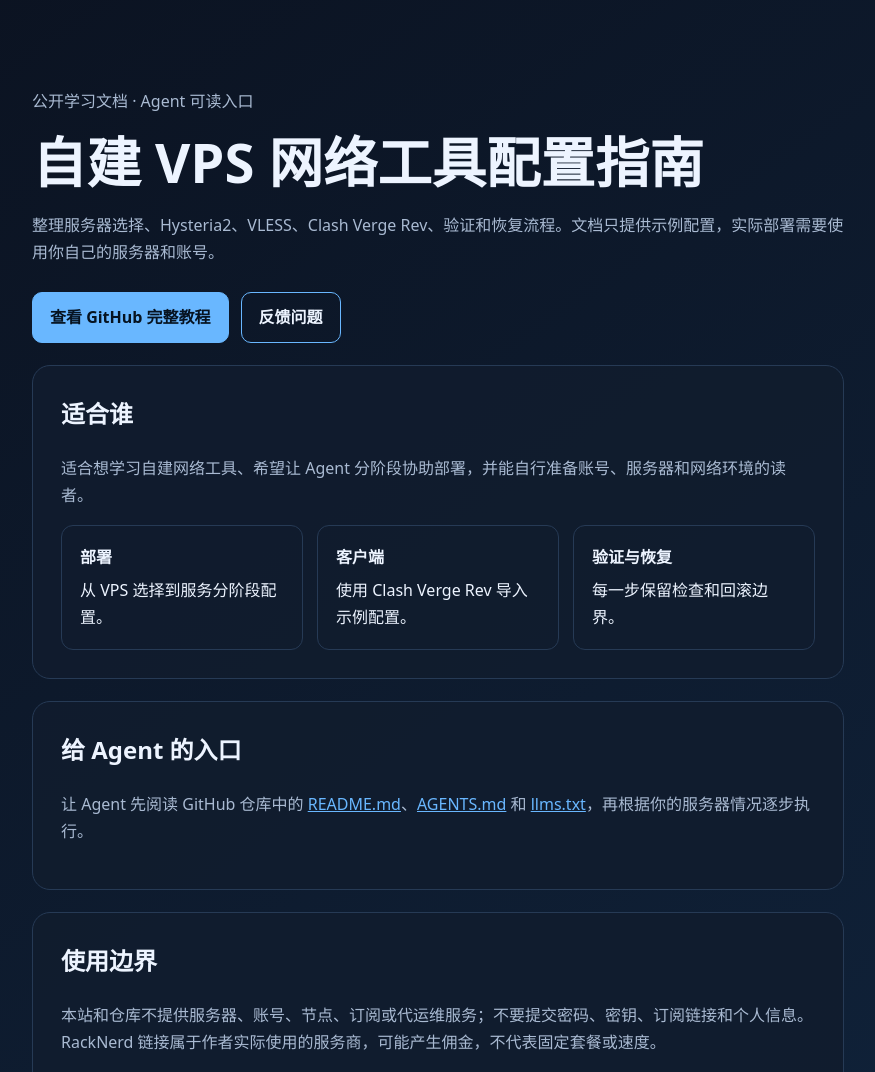
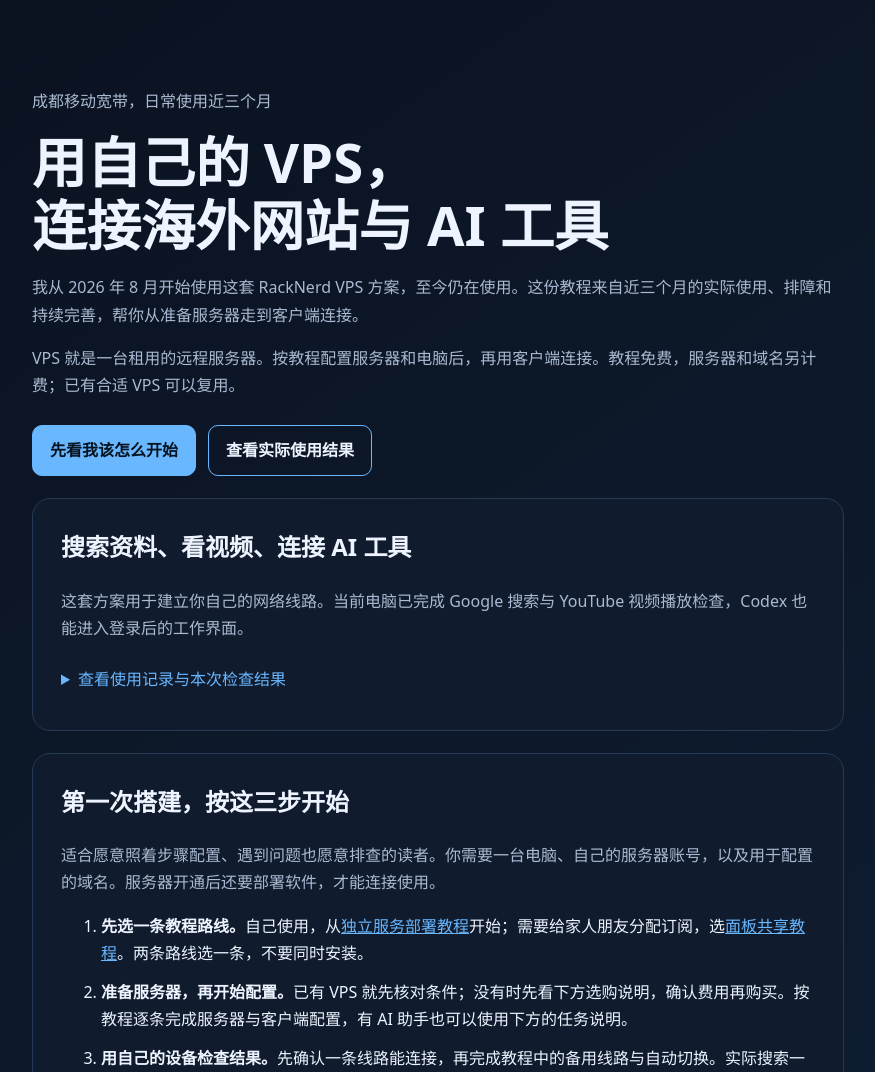
Before and after one commit to koi-lee/vps-selfhost-guide, a plain HTML site: page site/index.html in a window 1280 px wide. Shown: the top 1072 px of the page, without its empty margins (202-1077 px from the left). Drawn offline with Linux system fonts and the light colour scheme.

Commit message:
docs: clarify real usage and beginner onboarding across languages

```diff
--- a/i18n/source-sha256.json
+++ b/i18n/source-sha256.json
@@ -1,9 +1,9 @@
 {
   "AGENTS.md": "e3a1af86265c516508db55344c7e8afb83fab9dcd3a4ac8f00ee92be82990650",
-  "README.md": "2661730f68e0234207bc67f2cbd6783dbedfb86b8d51cd496677050761889ef8",
+  "README.md": "d40e7d7fe8ea817b8a0e36cf48575ba25f04bafb733bb0fca8c7a9f5f71f7714",
   "docs/3x-ui-family-sharing.md": "257383ef29b3729d09203728cf957f14ff29f931b87585ceb4d9455e3cc76781",
   "docs/client-failover.md": "4e5e629f0160088219a561ecb9336ff12c9957303c7c84a2083b19b2de0508c7",
-  "docs/deployment.md": "3e3c3a923ad60bee67a5f5dbf4d28279662eeda8b36f46a474fd5b77ed7cfd5d",
+  "docs/deployment.md": "086c0f543ef105353d69f88d65384a7885e8383f3c4afa8d34a28befc3118ab2",
   "docs/discoverability.md": "37a82d51d1a43938526a08403c586d3c97dd550fe65973d944e8c30058cc3f3f",
   "docs/family-client-setup.md": "ab98421839873bd6dfb9097207bba31fe56304aa8e1167f989f12449b6face45",
   "docs/faq.md": "1f15f9f679e945439bc07672ae342e11db69c82d79c333791c8b11da25234f32",
--- a/site/index.html
+++ b/site/index.html
@@ -3,7 +3,7 @@
 <head>
   <meta charset="utf-8">
   <meta name="viewport" content="width=device-width, initial-scale=1">
-  <title>自建 VPS 网络工具配置指南 | Hysteria2、VLESS、Clash</title>
+  <title>用自己的 VPS 访问 Google、YouTube 与 AI 工具｜Koi 的自建教程</title>
   <meta name="description" content="面向个人开发者的自建 VPS 网络工具配置学习指南，涵盖服务器选择、Hysteria2、VLESS、Clash Verge Rev、验证与恢复。完整文档在 GitHub。">
   <meta name="robots" content="index,follow">
   <link rel="canonical" href="https://koi-lee.github.io/vps-selfhost-guide/">
@@ -16,20 +16,23 @@
   <style>
     :root{color-scheme:dark;--bg:#0b1220;--panel:#111c2e;--text:#edf4ff;--muted:#a9bad2;--accent:#69b7ff;--line:#263a55}
     *{box-sizing:border-box}body{margin:0;background:linear-gradient(145deg,#0b1220,#10233b);color:var(--text);font:16px/1.7 system-ui,-apple-system,BlinkMacSystemFont,"Segoe UI",sans-serif}
-    main{max-width:860px;margin:auto;padding:72px 24px}section{background:rgba(17,28,46,.9);border:1px solid var(--line);border-radius:18px;padding:28px;margin-top:22px}h1{font-size:clamp(2rem,5vw,3.4rem);line-height:1.15;margin:0 0 18px}h2{margin-top:0}p{color:var(--muted)}a{color:var(--accent)}.actions{display:flex;flex-wrap:wrap;gap:12px;margin-top:26px}.button{display:inline-block;padding:11px 17px;border-radius:10px;border:1px solid var(--accent);text-decoration:none;color:#061321;background:var(--accent);font-weight:700}.button.secondary{color:var(--text);background:transparent}.grid{display:grid;grid-template-columns:repeat(auto-fit,minmax(210px,1fr));gap:14px}.card{padding:18px;border:1px solid var(--line);border-radius:12px}.card strong{display:block;color:var(--text);margin-bottom:5px}footer{color:var(--muted);font-size:.9rem;margin-top:28px}
+    main{max-width:860px;margin:auto;padding:72px 24px}section{background:rgba(17,28,46,.9);border:1px solid var(--line);border-radius:18px;padding:28px;margin-top:22px}h1{font-size:clamp(2rem,5vw,3.4rem);line-height:1.15;margin:0 0 18px}h2{margin-top:0}p{color:var(--muted)}a{color:var(--accent)}html{scroll-padding-top:24px}section:target{border-color:var(--accent)}li+li{margin-top:12px}summary{cursor:pointer;color:var(--accent);padding:8px 0}blockquote{margin:16px 0;padding:12px 18px;border-left:3px solid var(--accent);color:var(--muted)}a:focus-visible,summary:focus-visible{outline:3px solid var(--accent);outline-offset:4px}@media(max-width:480px){main{padding:36px 18px}section{padding:22px}ol,ul{padding-left:22px}.button{max-width:100%}}.actions{display:flex;flex-wrap:wrap;gap:12px;margin-top:26px}.button{display:inline-block;padding:11px 17px;border-radius:10px;border:1px solid var(--accent);text-decoration:none;color:#061321;background:var(--accent);font-weight:700}.button.secondary{color:var(--text);background:transparent}.grid{display:grid;grid-template-columns:repeat(auto-fit,minmax(210px,1fr));gap:14px}.card{padding:18px;border:1px solid var(--line);border-radius:12px}.card strong{display:block;color:var(--text);margin-bottom:5px}footer{color:var(--muted);font-size:.9rem;margin-top:28px}
   </style>
 </head>
 <body>
 <main>
   <header>
-    <p>公开学习文档 · Agent 可读入口</p>
-    <h1>自建 VPS 网络工具配置指南</h1>
-    <p>整理服务器选择、Hysteria2、VLESS、Clash Verge Rev、验证和恢复流程。文档只提供示例配置，实际部署需要使用你自己的服务器和账号。</p>
-    <div class="actions"><a class="button" href="https://github.com/koi-lee/vps-selfhost-guide">查看 GitHub 完整教程</a><a class="button secondary" href="https://github.com/koi-lee/vps-selfhost-guide/issues">反馈问题</a></div>
+    <p>成都移动宽带，日常使用近三个月</p>
+    <h1>用自己的 VPS，<br>连接海外网站与 AI 工具</h1>
+    <p>我从 2026 年 8 月开始使用这套 RackNerd VPS 方案，至今仍在使用。这份教程来自近三个月的实际使用、排障和持续完善，帮你从准备服务器走到客户端连接。</p>
+    <p>VPS 就是一台租用的远程服务器。按教程配置服务器和电脑后，再用客户端连接。教程免费，服务器和域名另计费；已有合适 VPS 可以复用。</p>
+    <div class="actions"><a class="button" href="#start">先看我该怎么开始</a><a class="button secondary" href="#results">查看实际使用结果</a></div>
   </header>
-  <section><h2>适合谁</h2><p>适合想学习自建网络工具、希望让 Agent 分阶段协助部署，并能自行准备账号、服务器和网络环境的读者。</p><div class="grid"><div class="card"><strong>部署</strong>从 VPS 选择到服务分阶段配置。</div><div class="card"><strong>客户端</strong>使用 Clash Verge Rev 导入示例配置。</div><div class="card"><strong>验证与恢复</strong>每一步保留检查和回滚边界。</div></div></section>
-  <section><h2>给 Agent 的入口</h2><p>让 Agent 先阅读 GitHub 仓库中的 <a href="https://github.com/koi-lee/vps-selfhost-guide/blob/main/README.md">README.md</a>、<a href="https://github.com/koi-lee/vps-selfhost-guide/blob/main/AGENTS.md">AGENTS.md</a> 和 <a href="https://github.com/koi-lee/vps-selfhost-guide/blob/main/llms.txt">llms.txt</a>，再根据你的服务器情况逐步执行。</p></section>
-  <section><h2>使用边界</h2><p>本站和仓库不提供服务器、账号、节点、订阅或代运维服务；不要提交密码、密钥、订阅链接和个人信息。RackNerd 链接属于作者实际使用的服务商，可能产生佣金，不代表固定套餐或速度。</p></section>
+  <section id="results"><h2>搜索资料、看视频、连接 AI 工具</h2><p>这套方案用于建立你自己的网络线路。当前电脑已完成 Google 搜索与 YouTube 视频播放检查，Codex 也能进入登录后的工作界面。</p><details><summary>查看使用记录与本次检查结果</summary><p>记录确认 2026 年 8 月 14 日移动宽带下已可用；截至 2026 年 11 月 4 日，时间跨度为 82 天。</p><p>这段时间也遇到过掉线和 DNS／客户端配置问题，并做过排查和维护。因此，这里记录的是使用经历的时间跨度，不是连续 82 天零故障，也不保证其他网络有相同表现。</p><ul><li><strong>Google：</strong>实际搜索并返回结果。</li><li><strong>YouTube：</strong>正片播放到约 20 秒。</li><li><strong>Codex：</strong>进入登录后的工作界面，未提交编程任务。</li><li><strong>TikTok：</strong>网站可达，进入登录／生日验证流程，视频浏览未验证。</li></ul><p>测试使用作者现有 Mac、Chrome 与自建 HY2 线路，连接记录已核对。其他运营商、机房、手机 App 与长期稳定性仍需分别验证。网络连接不代替各平台的账号、地区和套餐要求。</p></details></section>
+  <section id="start"><h2>第一次搭建，按这三步开始</h2><p>适合愿意照着步骤配置、遇到问题也愿意排查的读者。你需要一台电脑、自己的服务器账号，以及用于配置的域名。服务器开通后还要部署软件，才能连接使用。</p><ol><li><strong>先选一条教程路线。</strong>自己使用，从<a href="https://github.com/koi-lee/vps-selfhost-guide/blob/main/docs/deployment.md">独立服务部署教程</a>开始；需要给家人朋友分配订阅，选<a href="https://github.com/koi-lee/vps-selfhost-guide/blob/main/docs/3x-ui-family-sharing.md">面板共享教程</a>。两条路线选一条，不要同时安装。</li><li><strong>准备服务器，再开始配置。</strong>已有 VPS 就先核对条件；没有时先看下方选购说明，确认费用再购买。按教程逐条完成服务器与客户端配置，有 AI 助手也可以使用下方的任务说明。</li><li><strong>用自己的设备检查结果。</strong>先确认一条线路能连接，再完成教程中的备用线路与自动切换。实际搜索一次、播放视频，并验证自己要用的 AI 工具；卡在哪一步就保留错误，从该步骤排查。</li></ol><p>本次网站检查使用 Mac。教程提供 Windows、macOS、Linux 桌面客户端入口；手机 App 尚未完成本轮验证。如果你只想买完就直接连接，这份自建教程还需要你投入配置和维护时间。</p></section>
+  <section><h2>还没有服务器？购买前看这几项</h2><p>个人轻量使用可从 1 vCPU、1 GB 内存的 KVM VPS 级别比较。付款前核对地区、UDP、流量、IPv4、首期总价和续费价；不要用配置大小推断实际网速。</p><div class="actions"><a class="button" rel="sponsored noopener" href="https://my.racknerd.com/aff.php?aff=21220">查看 RackNerd 当前套餐</a><a class="button secondary" href="https://github.com/koi-lee/vps-selfhost-guide/blob/main/docs/deployment.md">先读购买前检查项</a></div><p>作者实际使用 RackNerd，通过此推广链接购买可能产生佣金。它只是候选供应商，不保证额外折扣或适合你的网络。先比较套餐再注册；价格、续费与退款以官方条款和结算页面为准，不保证无条件退款。</p></section>
+  <section><h2>想让 AI 助手带着做？</h2><p>先把<a href="https://github.com/koi-lee/vps-selfhost-guide">教程仓库链接</a>和下面的任务说明一起发给你正在使用的 AI 助手。它需要能读取文档；执行能力取决于你使用的工具。已有终端和服务器基础时也可以直接阅读教程；零基础建议先用助手逐步解释，不要整页复制命令。</p><blockquote>请先阅读仓库的 README.md 和 AGENTS.md。我第一次搭建 VPS，请先帮我选择个人独立服务或家庭共享路线，一次问清我的预算、现有服务器、运营商、电脑系统和域名。先说明费用与操作影响，再分阶段配置和验证；不要让我把密码、密钥或订阅链接发到聊天里。遇到失败先定位原因，保留可恢复配置；未验证的功能明确标注。</blockquote><p>遇到文档问题，可以<a href="https://github.com/koi-lee/vps-selfhost-guide/issues">提交脱敏的问题描述</a>，写清步骤、预期与实际结果。不要上传密码、完整订阅或私密截图。这里提供教程与纠错入口，不提供代运维或即时响应保证。</p></section>
+
   <footer>© 2026 Koi · <a href="https://github.com/koi-lee/vps-selfhost-guide">源代码与更新记录在 GitHub</a></footer>
 </main>
 </body>
```
Also changed, not shown: 8 other files.
